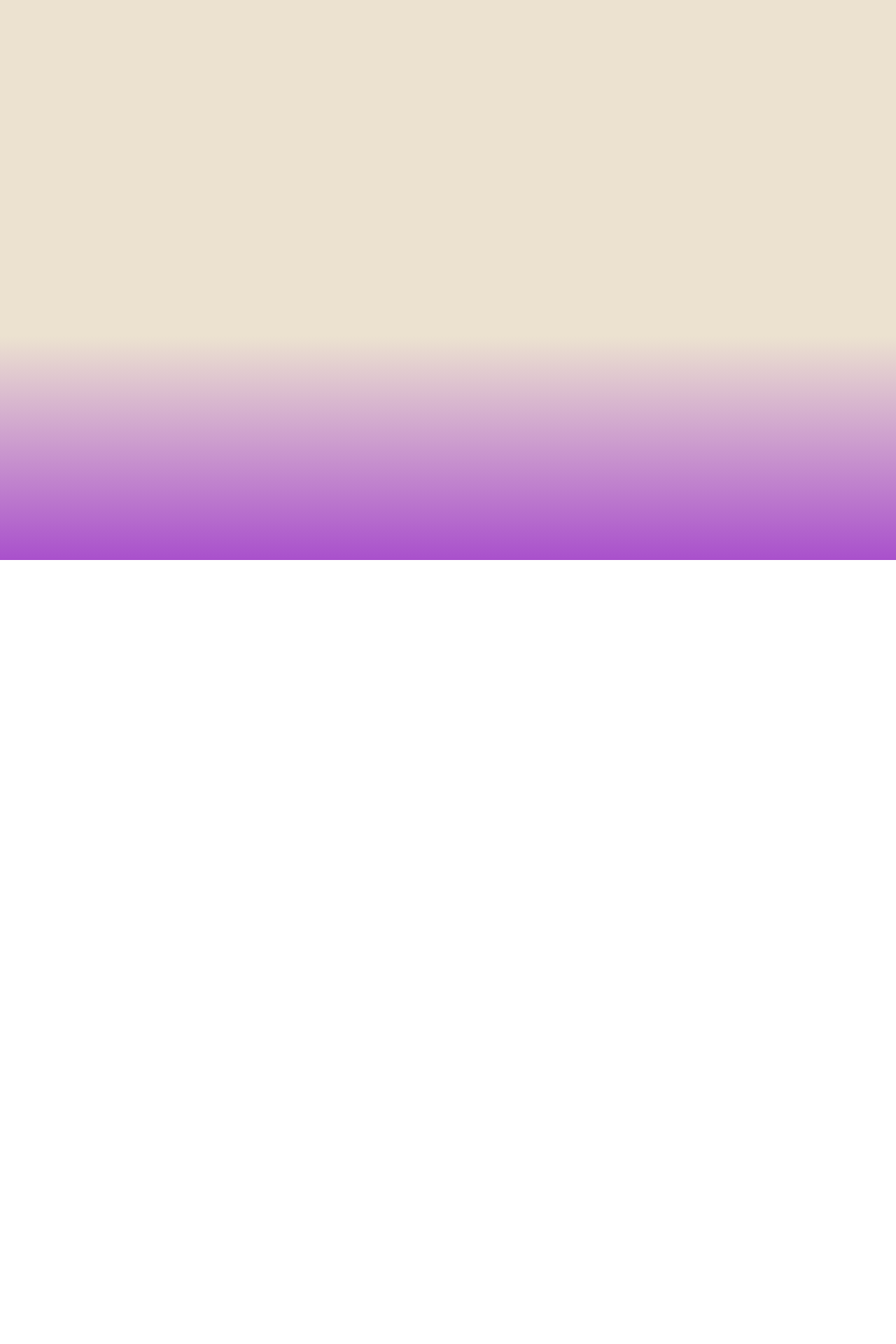
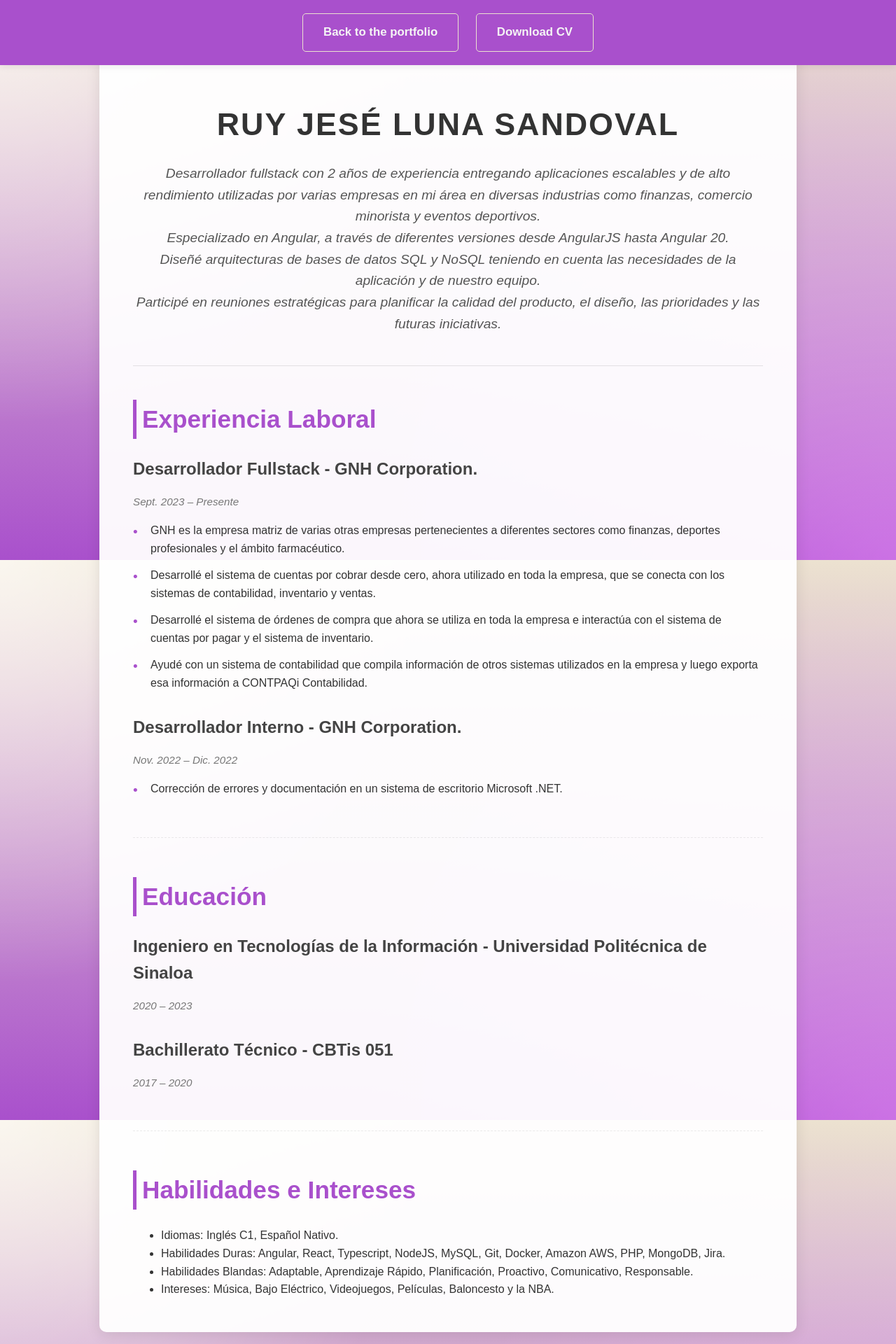
Before and after one commit to RuyLuna/portfolio, a React (Vite) app: page /cvES in a window 1280 px wide. Before the commit this address had no page. Shown: the top 1920 px of the page at 70% size. Before the commit the page ends 800 px from the top, so only its background shows below. Built offline with nearby package versions, Linux system fonts and the light colour scheme.

Commit message:
support for multiple languages

```diff
--- a/package.json
+++ b/package.json
@@ -16,8 +16,11 @@
     "@fortawesome/free-solid-svg-icons": "^6.7.2",
     "@fortawesome/react-fontawesome": "^0.2.2",
     "@netlify/vite-plugin": "^2.4.1",
+    "i18next": "^25.3.2",
+    "i18next-browser-languagedetector": "^8.2.0",
     "react": "^19.1.0",
     "react-dom": "^19.1.0",
+    "react-i18next": "^15.6.1",
     "react-router-dom": "^7.7.1"
   },
   "devDependencies": {
--- a/src/App.jsx
+++ b/src/App.jsx
@@ -1,21 +1,19 @@
-import { useState } from 'react'
 import { Routes, Route } from 'react-router-dom';
+import './i18n';
 
 import './App.css'
 import './pages/homePage/homePage'
 import HomePage from './pages/homePage/homePage'
-import CVPage from './pages/CVPage/CVPage';
+import CVPage_EN from './pages/CVPage/CVPage_EN';
+import CVPage_ES from './pages/CVPage/CVPage_ES';
 
 function App() {
-  const [count, setCount] = useState(0)
-
   return (
     <>
       <Routes>
         <Route path="/" element={<HomePage></HomePage>}></Route>
-        <Route path="/cv" element={<CVPage></CVPage>}>
-
-        </Route>
+        <Route path="/cvEN" element={<CVPage_EN></CVPage_EN>}></Route>
+        <Route path="/cvES" element={<CVPage_ES></CVPage_ES>}></Route>
       </Routes>
 
 
--- a/src/components/CVNavbar/CVNavbar.jsx
+++ b/src/components/CVNavbar/CVNavbar.jsx
@@ -1,12 +1,16 @@
 import { Link } from 'react-router-dom';
+import { useTranslation } from 'react-i18next';
 import './CVNavbar.css';
 
 export default function CVNavbar({ onDownloadClick }) {
+
+    const { t, i18n } = useTranslation();
+
     return (
         <nav className="cv-navbar-container">
             <div className="cv-navbar-buttons">
                 <Link to="/" className="cv-navbar-button">
-                    Back to Portfolio
+                    {t('CVNavBar_Backbutton')}
                 </Link>
 
                 <a
@@ -15,7 +19,7 @@ export default function CVNavbar({ onDownloadClick }) {
                     className="cv-navbar-button"
                     onClick={onDownloadClick}
                 >
-                    Download PDF
+                    {t('CVNavBar_Downloadbutton')}
                 </a>
             </div>
         </nav>
--- /dev/null
+++ b/src/i18n.js
@@ -0,0 +1,31 @@
+import i18n from 'i18next';
+import { initReactI18next } from 'react-i18next';
+import LanguageDetector from 'i18next-browser-languagedetector';
+
+import enTranslation from './locales/en_translation.json';
+import esTranslation from './locales/es_translation.json';
+
+i18n
+  .use(LanguageDetector) // Detect user language
+  .use(initReactI18next) // Pass i18n instance to react-i18next
+  .init({
+    resources: {
+      en: {
+        translation: enTranslation,
+      },
+      es: {
+        translation: esTranslation,
+      },
+    },
+    fallbackLng: 'es', // Default language if detection fails or a translation is missing
+    debug: true, // Enable debug mode for development (shows warnings, etc.)
+
+    interpolation: {
+      escapeValue: false, // React already escapes by default
+    },
+    react: {
+        useSuspense: false // Set to true if you are using React.Suspense for loading translations
+    }
+  });
+
+export default i18n;
--- /dev/null
+++ b/src/locales/en_translation.json
@@ -0,0 +1,20 @@
+{
+    "mainMessage1": "Hello! I'm Ruy Luna, a full stack developer, specialized in Angular with experience working on developing and maintaining enterprise level systems.",
+    "mainMessage2": "Nonetheless ready to face new challenges, for example I made this portfolio using ReactJS and learn some things along the way",
+    "mainMessage3": "Feel free to contact me to talk about a project, an offer or just to chat!",
+    "projects": {
+        "purchaseOrders": {
+            "header": "Purchase Orders",
+            "text": "System where branches place purchase orders, a central organization or another branch manages the order's journey and product supply from order to fulfillment. Developed in Angular 14+ with NodeJS and MySQL."
+        },
+        "accountsReceivablePayable": {
+            "header": "Accounts Receivable and Payable",
+            "text": "Pair of systems to manage customer portfolios, generate movements, their partial payments, and handle payments made. All configurable. Developed with a focus on speed and quick report generation."
+        }
+    },
+    "projectsHeader": "Some of the projects I've worked on",
+    "skillsHeader": "Hard skills",
+    "contactHeader": "Contact me!",
+    "CVNavBar_Backbutton": "Back to the portfolio",
+    "CVNavBar_Downloadbutton": "Download CV"
+}
--- /dev/null
+++ b/src/locales/es_translation.json
@@ -0,0 +1,20 @@
+{
+   "mainMessage1": "Hola! Soy Ruy Luna un programador web full stack, especializado en Angular con experiencia trabajando en el desarrollo y mantenimiento de sistemas empresariales.",
+   "mainMessage2": "Sin embargo listo para enfrentar nuevos retos, por ejemplo realice este portafolio con ReactJS y aprendí algunas cosas en el camino.",
+   "mainMessage3": "Sientete libre de contactarme para un nuevo projecto, una oferta o solo para saludar!",
+   "projects": {
+    "purchaseOrders": {
+      "header": "Órdenes de Compra",
+      "text": "Sistema donde las sucursales realizan órdenes de compra, un organismo central u otra sucursal administra el camino de la orden y el surtido de productos desde que se pide hasta que se surte. Desarrollado en Angular 14+ con NodeJS y MySQL."
+    },
+    "accountsReceivablePayable": {
+      "header": "Cuentas por Cobrar y por Pagar",
+      "text": "Dúo de sistemas para llevar la cartera de los clientes, generar los movimientos, sus parcialidades y manejar los pagos realizados. Todo configurable. Desarrollado con un enfoque en la velocidad y rápida generación de reportes."
+    }
+  },
+  "projectsHeader": "Algunos de los projectos en los que he trabajado",
+  "skillsHeader": "Habilidades principales",
+  "contactHeader": "Contactame!",
+  "CVNavBar_Backbutton": "Regresar al portafolio",
+   "CVNavBar_Downloadbutton": "Descargar CV"
+}
--- /dev/null
+++ b/src/pages/CVPage/CVPage_ES.jsx
@@ -0,0 +1,85 @@
+import './CVPage.css';
+import CVNavbar from '../../components/CVNavbar/CVNavbar';
+
+export default function CVPage() {
+    return (
+        <div className="cv-page-wrapper">
+            <CVNavbar></CVNavbar>
+
+            <main className="cv-content-container">
+
+                <header className="cv-header">
+                    <h1> Ruy Jesé Luna Sandoval</h1>
+                    <p className="cv-tagline">
+                        Desarrollador fullstack con 2 años de experiencia entregando aplicaciones escalables y de alto rendimiento utilizadas por varias empresas en mi área en diversas industrias como finanzas, comercio minorista y eventos deportivos.
+                        <br />
+                        Especializado en Angular, a través de diferentes versiones desde AngularJS hasta Angular 20.
+                        <br />
+                        Diseñé arquitecturas de bases de datos SQL y NoSQL teniendo en cuenta las necesidades de la aplicación y de nuestro equipo.
+                        <br />
+                        Participé en reuniones estratégicas para planificar la calidad del producto, el diseño, las prioridades y las futuras iniciativas.
+                    </p>
+                </header>
+
+                <section className="cv-section">
+                    <h2>Experiencia Laboral</h2>
+                    <div className="experience-item">
+                        <h3>Desarrollador Fullstack - GNH Corporation.</h3>
+                        <p className="period">Sept. 2023 – Presente</p>
+                        <ul>
+                            <li>
+                                GNH es la empresa matriz de varias otras empresas pertenecientes a diferentes sectores como finanzas,
+                                deportes profesionales y el ámbito farmacéutico.
+                            </li>
+                            <li>
+                                Desarrollé el sistema de cuentas por cobrar desde cero, ahora utilizado en toda la empresa, que se conecta con los sistemas de
+                                contabilidad, inventario y ventas.
+                            </li>
+                            <li>
+                                Desarrollé el sistema de órdenes de compra que ahora se utiliza en toda la empresa e interactúa con el sistema de cuentas por pagar
+                                y el sistema de inventario.
+                            </li>
+                            <li>
+                                Ayudé con un sistema de contabilidad que compila información de otros sistemas utilizados en la empresa y luego
+                                exporta esa información a CONTPAQi Contabilidad.
+                            </li>
+                        </ul>
+                    </div>
+                    <div className="experience-item">
+                        <h3>Desarrollador Interno - GNH Corporation.</h3>
+                        <p className="period">Nov. 2022 – Dic. 2022</p>
+                        <ul>
+                            <li>
+                                Corrección de errores y documentación en un sistema de escritorio Microsoft .NET.
+                            </li>
+                        </ul>
+                    </div>
+                </section>
+
+                <section className="cv-section">
+                    <h2>Educación</h2>
+                    <div className="education-item">
+                        <h3>Ingeniero en Tecnologías de la Información - Universidad Politécnica de Sinaloa</h3>
+                        <p className="period">2020 – 2023</p>
+                    </div>
+                    <div className="education-item">
+                        <h3>Bachillerato Técnico - CBTis 051</h3>
+                        <p className="period">2017 – 2020</p>
+                    </div>
+                </section>
+                <section className="cv-section">
+                    <h2>Habilidades e Intereses</h2>
+                    <div className="interests-content">
+                        <ul>
+                            <li>Idiomas: Inglés C1, Español Nativo.</li>
+                            <li>Habilidades Duras: Angular, React, Typescript, NodeJS, MySQL, Git, Docker, Amazon AWS, PHP, MongoDB, Jira.</li>
+                            <li>Habilidades Blandas: Adaptable, Aprendizaje Rápido, Planificación, Proactivo, Comunicativo, Responsable.</li>
+                            <li>Intereses: Música, Bajo Eléctrico, Videojuegos, Películas, Baloncesto y la NBA.</li>
+                        </ul>
+                    </div>
+                </section>
+
+            </main>
+        </div>
+    );
+}
--- a/src/pages/homePage/homePage.jsx
+++ b/src/pages/homePage/homePage.jsx
@@ -2,25 +2,32 @@ import Container from '../../components/Container/Container'
 import IconContainer from '../../components/IconContainer/IconContainer'
 import DynamicList from '../../components/DynamicList/DynamicList'
 import ToggleButton from '../../components/ToggleButton/ToggleButton'
+import { useTranslation } from 'react-i18next';
 
 // font awesome icons
-
 import { FontAwesomeIcon  } from '@fortawesome/react-fontawesome';
 import { faMoon, faFile, faEnvelope } from '@fortawesome/free-solid-svg-icons'
 import { faGithub, faLinkedin } from '@fortawesome/free-brands-svg-icons'
 
 export default function HomePage(){
+    const { t, i18n } = useTranslation();
+
+    const toggleLanguage = () => {
+      const currentLang = i18n.language;
+
+      const nextLang = currentLang === 'en' ? 'es' : 'en';
+
+      i18n.changeLanguage(nextLang);
+  };
+
     const projects = [
         {
-        header: 'Ordenes de compra',
-        text: `Sistema donde sucursales realizan ordenes de compra, un organismo central u otra sucursal,
-                administra el camino de la orden y el surtido de productos desde que se pide hasta que se surte.
-                Desarrollado en Angular 14+ Con NodeJS y MySQL.`
+          header: t('projects.purchaseOrders.header'),
+          text: t('projects.purchaseOrders.text')
         },
         {
-        header: 'Cuentas por cobrar y por pagar',
-        text: `Duo de sistemas para llevar la cartera de los clientes, generar los movimientos, sus parcialidades y manejar los pagos realizados. Todo configurable.
-                Desarrollado con un enfoque en la velocidad y rapida generación de reportes.`
+          header: t('projects.accountsReceivablePayable.header'),
+          text: t('projects.accountsReceivablePayable.text')
         }
     ]
 
@@ -32,12 +39,11 @@ export default function HomePage(){
                 <p style={{
                   width: '70%'
                 }}>
-                  Hola! Soy Ruy Luna un programador web full stack, especializado en Angular
-                  con experiencia trabajando en el desarrollo y mantenimiento de sistemas empresariales.
+                  {t('mainMessage1')}
                   <br/>
-                  Sin embargo listo para enfrentar nuevos retos, por ejemplo realice este portafolio con ReactJS.
+                  {t('mainMessage2')}
                   <br/>
-                  Sientete libre de contactarme para un nuevo projecto, una oferta o solo para saludar!
+                  {t('mainMessage3')}
                 </p>
                 <p style={{
                   width: '10%'
@@ -49,21 +55,26 @@ export default function HomePage(){
                 </p>
               </div>
             </Container>
-            <Container title="Algunos de los projectos en los que he trabajado" gridContainer="projects">
+            <Container title={t('projectsHeader')} gridContainer="projects">
                   <DynamicList list={projects}/>
             </Container>
-            <Container title="Contactame" gridContainer="links">
+            <Container title={t('contactHeader')} gridContainer="links">
                   <div className='IconContainerList'>
                     <IconContainer icon={faGithub} link='https://github.com/RuyLuna' text="Mi Github" faClasses='fa-2x'/>
                     <IconContainer icon={faLinkedin} link='https://linkedin.com/in/ruy-jesé-luna-sandoval-b88209279' text="Mi Linkedin" faClasses='fa-2x'/>
-                    <IconContainer icon={faFile} route={true} link='/cv' text="Mi CV" faClasses='fa-2x'/>
+                    <IconContainer icon={faFile} route={true} link={i18n.language == 'en' ? '/cvEN' : '/cvES'} text="Mi CV" faClasses='fa-2x'/>
                     <IconContainer icon={faEnvelope} hover={false} text="ruyjluna@gmail.com" faClasses='fa-2x'/>
                   </div>
             </Container>
-            <Container title="Lenguaje" gridContainer="fun">
-                  {/* <ToggleButton/> */}
+            <Container title="Lenguaje // Languages" gridContainer="fun">
+                  <div className="ToggleButtonContainer">
+                    <button className="ToggleButton" onClick={toggleLanguage}>
+                      {i18n.language === 'en' ? 'Switch to Spanish' : 'Cambiar a Inglés'}
+                    </button>
+                  </div>
+
             </Container>
-            <Container title="Habilidades principales" gridContainer="skills">
+            <Container title={t('skillsHeader')} gridContainer="skills">
               <ul className="cycling-list">
                 <li>Angular</li>
                 <li>React</li>
```
Also changed, not shown: src/App.css (+29 -0 lines), src/pages/CVPage/CVPage_EN.jsx (renamed from src/pages/CVPage/CVPage.jsx), 1 other file (tests, documents, lock files or other folders).
